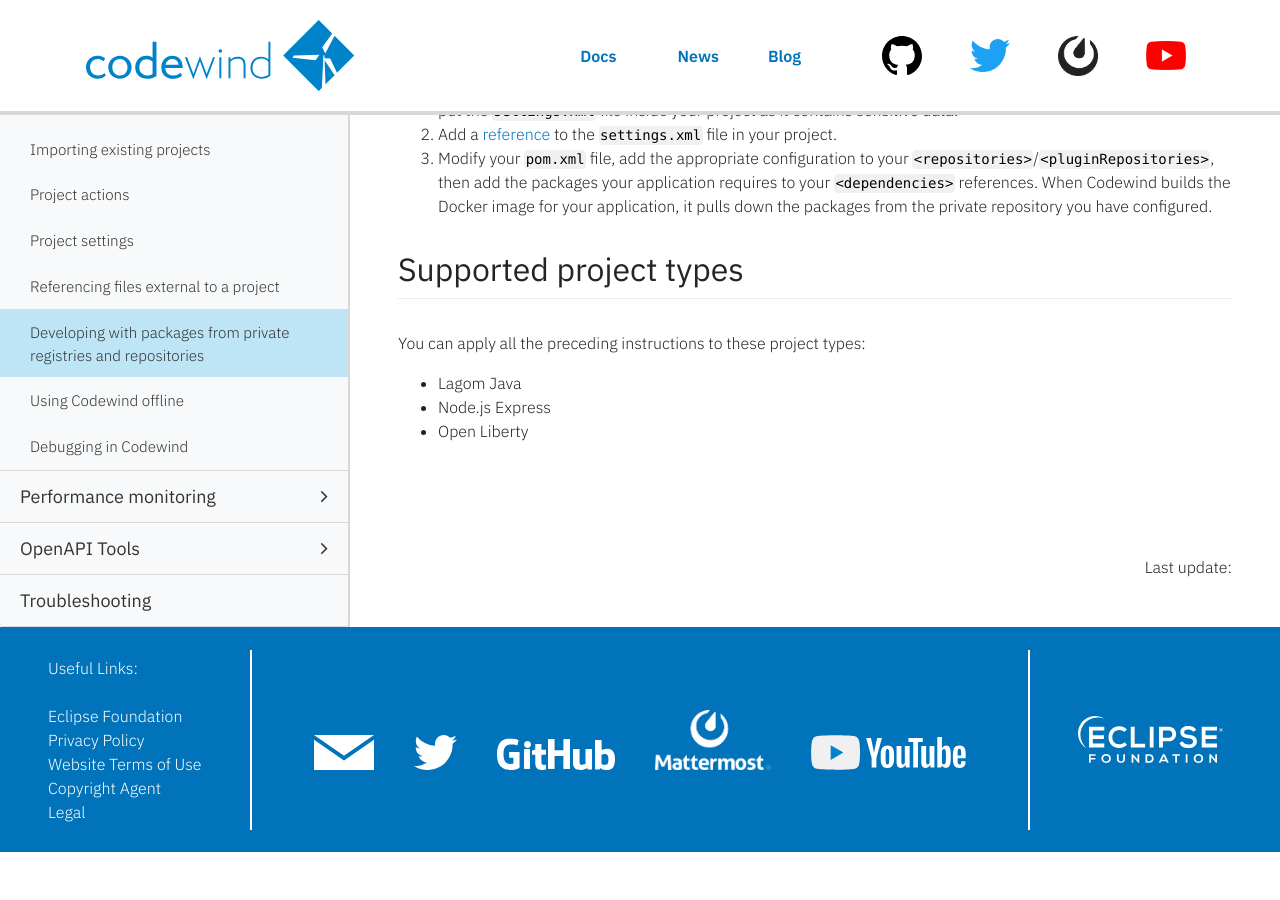
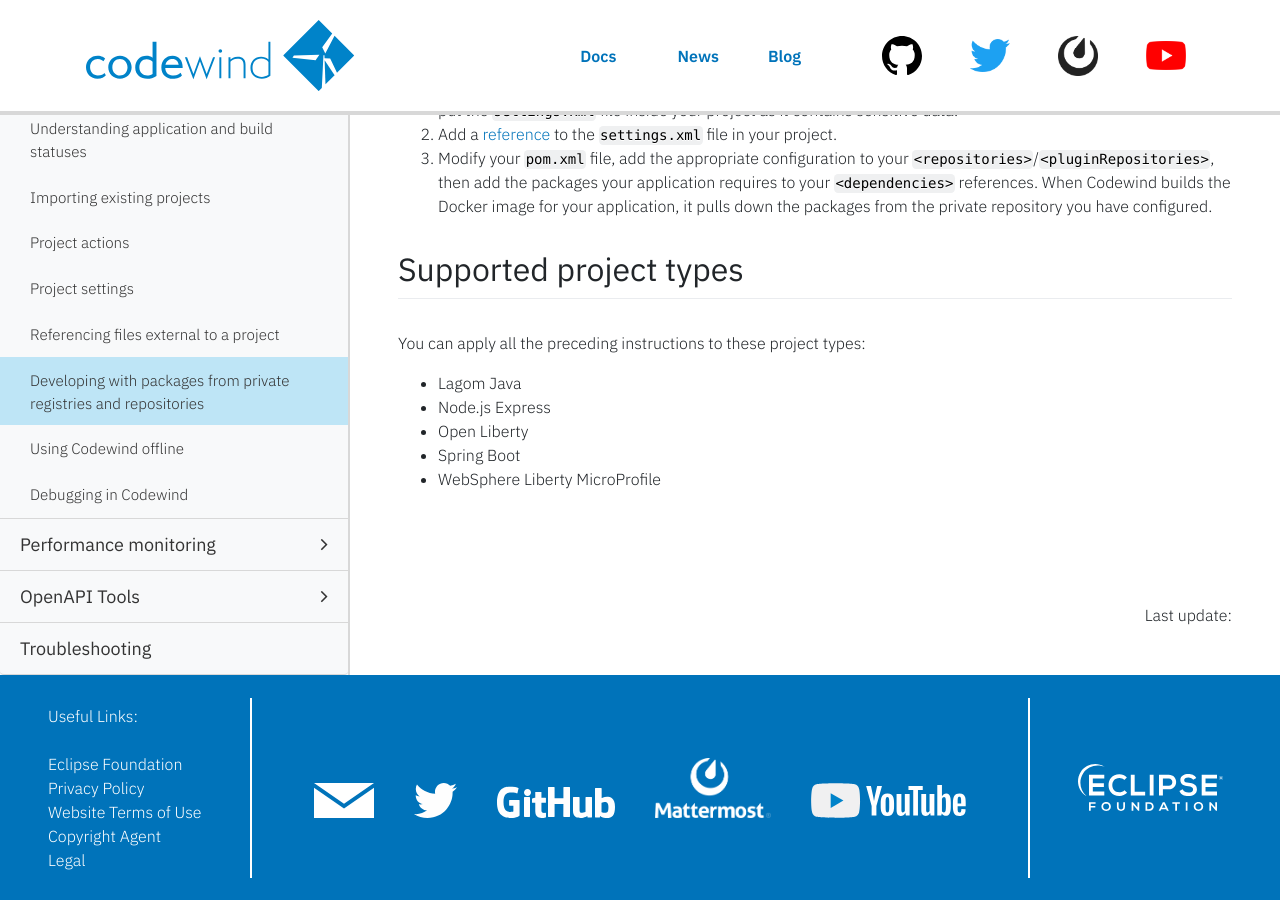
Before and after one commit to eclipse-archived/codewind-docs, a Jekyll site: the page built from docs/_documentations/private-registries.md, in a window 1280 px wide and 900 px high, scrolled down 830 px. Built offline with Jekyll 4.4.1, drawn with Linux system fonts in a browser that asks for light colours; nearby versions of some CDN libraries; comment, search, counter and statistics services are not loaded; before the commit the page ends 1682 px from its top, so only the background shows below that.

Commit message:
add supported project types
Signed-off-by: Andrew Mak <makandre@ca.ibm.com>

```diff
--- a/docs/_documentations/private-registries.md
+++ b/docs/_documentations/private-registries.md
@@ -33,3 +33,5 @@ You can apply all the preceding instructions to these project types:
 * Lagom Java
 * Node.js Express
 * Open Liberty
+* Spring Boot
+* WebSphere Liberty MicroProfile
```
